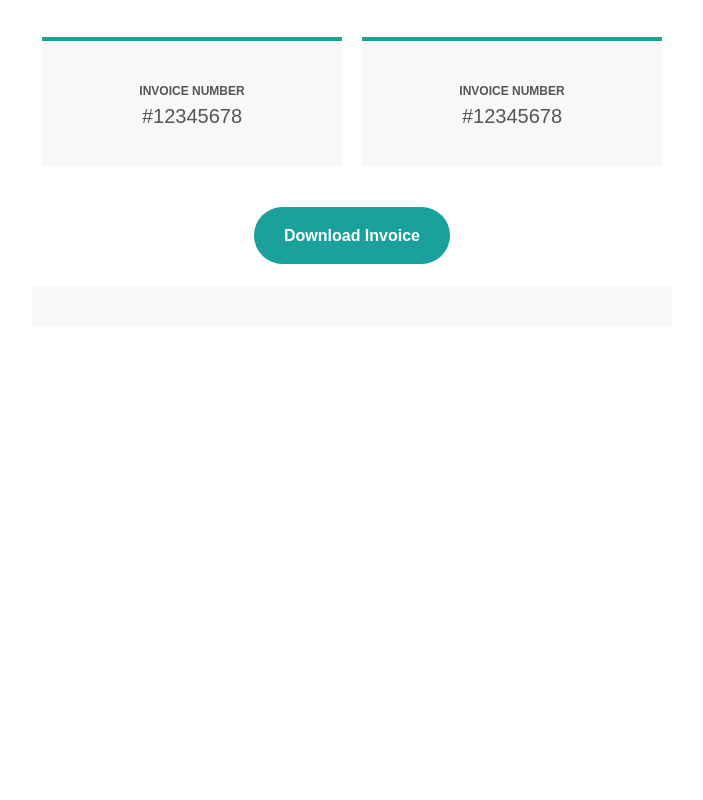
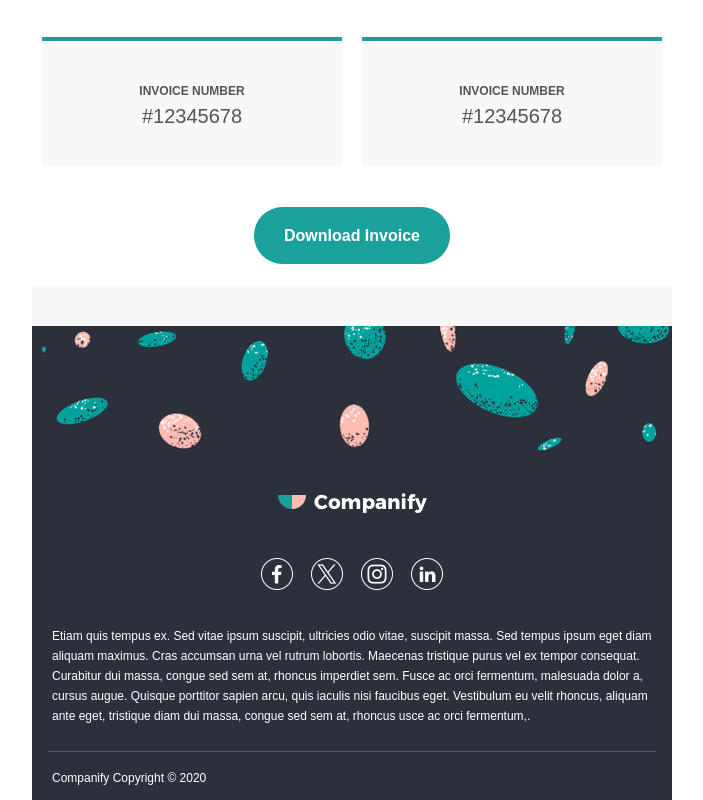
Before and after one commit to LucasPerrotaRoriz/Payment-Transactional-Email-01, a plain HTML site: page index.html in a window 1280 px wide. Shown: the part 564-1364 px from the top of the page, without its empty margins (288-991 px from the left). Before the commit the page ends 890 px from the top, so only its background shows below. Drawn offline with Linux system fonts and the light colour scheme.

Commit message:
Footer section

```diff
--- a/index.html
+++ b/index.html
@@ -269,7 +269,7 @@
                             </tr>
                             <!-- Clear Spacer : END -->
                             <tr>
-                                <td align="center" style="font-family: sans-serif; font-size: 15px; line-height: 20px;">
+                                <td align="center" style="font-family: sans-serif; font-size: 15px; line-height: 20px; padding-left: 10px; padding-right: 10px;">
                                     <img src="img/payment.jpg" alt="Payment image" width="352" height="auto" border="0" style="max-width: 352px; width: 100%; height: auto; background-color: #ffffff;
                                     color: #333333; font-family: sans-serif; font-size: 15px; line-height: 15px;">
 
@@ -366,6 +366,81 @@
                     </td>
                 </tr>
                 <!-- Background-Color Spacer : END -->
+
+                <!--Footer : BEGIN -->
+                <tr>
+                    <td style="background-color: #2B303B;">
+                        <table role="presentation" cellpadding="0" cellspacing="0" border="0" width="100%">
+                            <tr>
+                                <td>
+                                    <img src="img/footer.png" alt="Footer image" width="640" height="auto" border="0" style="max-width: 640px; width: 100%; height: auto;
+                                    background-color: #555555; color: #ffffff; font-family: sans-serif; font-size: 15px; line-height: 20px;">
+                                </td>
+                            </tr>
+
+                            <!-- Footer Logo: BEGIN -->
+                            <tr>
+                                <td align="center" style="padding-top: 20px; padding-bottom: 20px;">
+                                    <img src="img/Logo-white.png" alt="Companify Logo" width="149" height="auto" border="0" style="max-width: 149px; width: 100%; height: auto; background-color: #2B303B;
+                                    color: #333333; font-family: sans-serif; font-size: 15px; line-height: 20px;">
+                                </td>
+                            </tr>
+                            <!-- Footer Logo: END -->
+
+                            <!-- Footer Social: BEGIN -->
+                            <tr>
+                                <td style="padding-top: 20px; padding-bottom: 20px;">
+                                    <table align="center" role="presentation" cellpadding="0" cellspacing="0" border="0" width="200px">
+                                        <tr>
+                                            <td align="center">
+                                                <img src="img/facebook@2x.png" alt="" width="32px" height="auto" border="0">
+                                            </td>
+                                            <td align="center">
+                                                <img src="img/twitter@2x.png" alt="" width="32px" height="auto" border="0">
+                                            </td>
+                                            <td align="center">
+                                                <img src="img/instagram@2x.png" alt="" width="32px" height="auto" border="0">
+                                            </td>
+                                            <td align="center">
+                                                <img src="img/linkedin@2x.png" alt="" width="32px" height="auto" border="0">
+                                            </td>
+                                        </tr>
+                                    </table>
+                                </td>
+                            </tr>
+                            <!-- Footer Social: BEGIN -->
+
+                            <tr>
+                                <td align="left" style="padding-left: 20px; padding-right: 20px;">
+                                    <p style="font-family: sans-serif; font-size: 12px; line-height: 20px; color: #ffffff;">
+                                        Etiam quis tempus ex. Sed vitae ipsum suscipit, ultricies odio vitae, suscipit massa. Sed tempus ipsum eget
+                                        diam aliquam maximus. Cras accumsan urna vel rutrum lobortis. Maecenas tristique purus vel ex tempor consequat.
+                                        Curabitur dui massa, congue sed sem at, rhoncus imperdiet sem. Fusce ac orci fermentum, malesuada dolor a, cursus augue.
+                                        Quisque porttitor sapien arcu, quis iaculis nisi faucibus eget. Vestibulum eu velit rhoncus, aliquam ante eget, tristique
+                                        diam dui massa, congue sed sem at, rhoncus usce ac orci fermentum,.
+                                    </p>
+                                </td>
+                            </tr>
+
+                            <!-- Spacer Line: BEGIN -->
+                            <tr>
+                                <td align="center" aria-hidden="true" height="5">
+                                    <span style="display: inline-block; width: 95%; font-size: 1px; line-height: 1px; background-color: #555961;">&nbsp;</span>
+                                </td>
+                            </tr>
+                            <!-- Spacer Line: END -->
+
+                            <tr>
+                                <td align="left" style="padding-left: 20px; padding-right: 20px;">
+                                    <p style="font-family: sans-serif; font-size: 12px; line-height: 20px; color: #ffffff;">
+                                        Companify Copyright © 2020
+                                    </p>
+                                </td>
+                            </tr>
+                        </table>
+                    </td>
+                </tr>
+                <!--Footer : END -->
             </table>
             <!-- Email Body : END -->
         <!--[if mso]>
@@ -383,18 +458,3 @@
     </center>
 </body>
 </html>
-
-<!--
-
-<td align="center" style="font-family: sans-serif; font-size: 12px; line-height: 20px; padding-top: 40px; padding-bottom: 40px;
-                                            border-top: 4px solid #1aa19c; background-color: #f8f8f9; color: #555555;">
-                                                <h2 style="font-family: sans-serif; font-size: 12px; font-weight: bold; text-transform: uppercase; margin: 0; color: #555555;">
-                                                    Invoice Number
-                                                </h2>
-                                                <p style="font-size: 20px; margin: 5px 0 0;">
-                                                    #12345678
-                                                </p>
-                                            </td>
-                                            <td class="em_hide" width="20">&nbsp;</td>
-
--->
```
Also changed, not shown: img/Logo-white.png (added).
